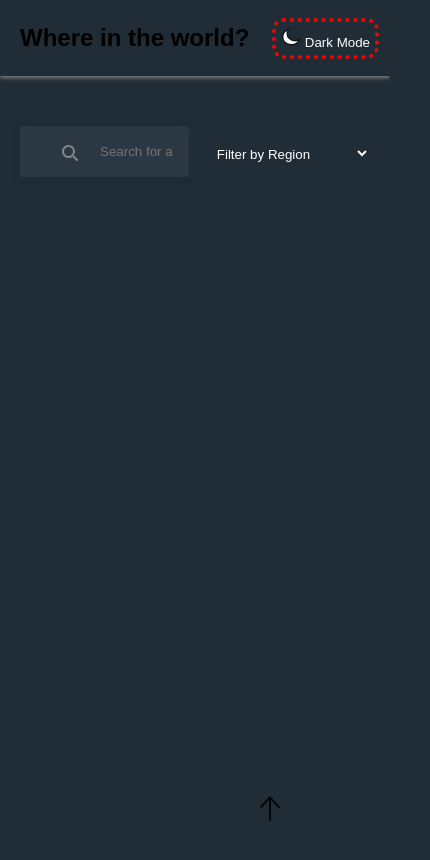
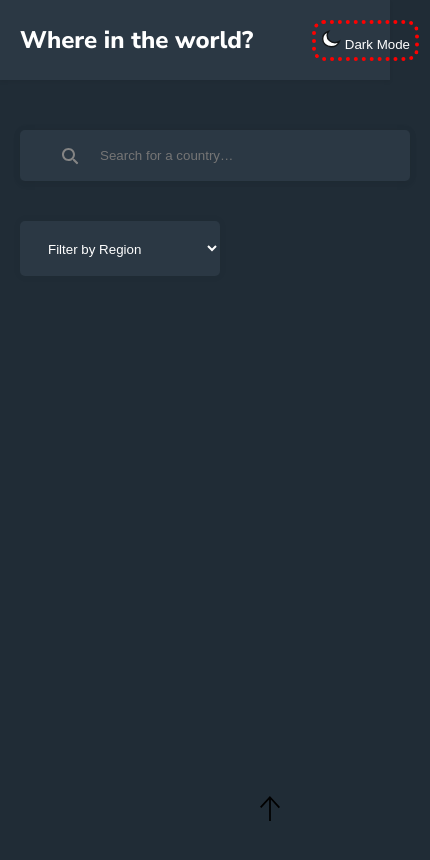
Before and after one commit to Bahromjonov/Countries, a plain HTML site: page index.html in a window 390 px wide. Both pictures are taken after a click on the button "Dark Mode". Shown: the top 860 px of the page, 430 px wide, since content can reach past the window. Drawn offline with Linux system fonts and the light colour scheme; no server answers.

Commit message:
add response

```diff
--- a/app.js
+++ b/app.js
@@ -1,7 +1,7 @@
 // Elementlarni tanlash
 const elDarkMode = document.querySelector('.header-btn');
 const elSearch = document.querySelector('.search');
-const elRegionSelect = document.querySelector('.hero-select');
+const elRegionSelect = document.querySelector('.main-select');
 const elList = document.querySelector('.list');
 
 // API URL
@@ -112,8 +112,12 @@ elRegionSelect.addEventListener('change', () => {
     filterByRegion(selectedRegion);
   }
 });
+
 const btn = document.querySelector('.top');
 const logo = document.querySelector('.logoo')
+const elHeader = document.querySelector('.header-bg')
+const elSelect = document.querySelector('.main-select')
+const elLogo = document.querySelector('.logo')
 
 // Dark Mode
 elDarkMode.addEventListener('click', () => {
@@ -121,7 +125,12 @@ elDarkMode.addEventListener('click', () => {
   elSearch.classList.toggle('search-bg');
   elRegionSelect.classList.toggle('dark-mode');
   elDarkMode.classList.toggle('dark-mode');
-  infoDiv.classList.toggle('card-bg ')
+  elDarkMode.classList.toggle('bg-transparent')
+  elLogo.classList.toggle('oq')
+  elHeader.classList.toggle('header-bgg')
+  // elHeader.classList.toggle('header-bg')
+  elSelect.classList.toggle('search-bg')
+  countryName.classList.toggle('oq')
 });
 
 // Top
--- a/index.html
+++ b/index.html
@@ -6,12 +6,16 @@
   <meta http-equiv="X-UA-Compatible" content="IE=edge">
   <meta name="viewport" content="width=device-width, initial-scale=1.0">
   <title>Countries</title>
+  <!-- Google fonts -->
+  <link rel="preconnect" href="https://fonts.googleapis.com">
+  <link rel="preconnect" href="https://fonts.gstatic.com" crossorigin>
+  <link href="https://fonts.googleapis.com/css2?family=Nunito+Sans:wght@400;600;700;800&display=swap" rel="stylesheet">
   <link rel="stylesheet" href="./style.css">
 </head>
 
 <body>
   <!-- Header -->
-  <div class="header-bg sticky">
+  <div id="header-bg" class="header-bg">
     <header class="container headerr">
       <!-- Header logo -->
       <div>
@@ -35,7 +39,7 @@
         <input class="search" type="search" placeholder="Search for a country…">
       </label>
       <!-- Hero select -->
-      <select class="hero-select">
+      <select class="main-select">
         <option class="option" disabled selected value="Filter">Filter by Region</option>
         <option class="option" value="Africa">Africa</option>
         <option class="option" value="America">America</option>
@@ -47,7 +51,11 @@
     <div>
       <ul class="list item"></ul>
       <button class="top">
-        <svg xmlns="http://www.w3.org/2000/svg" shape-rendering="geometricPrecision" text-rendering="geometricPrecision" image-rendering="optimizeQuality" fill-rule="evenodd" clip-rule="evenodd" viewBox="0 0 404 511.5"><path fill-rule="currentColor" d="m219.24 72.97.54 438.53h-34.95l-.55-442.88L25.77 241.96 0 218.39 199.73 0 404 222.89l-25.77 23.58z"/></svg>
+        <svg xmlns="http://www.w3.org/2000/svg" shape-rendering="geometricPrecision" text-rendering="geometricPrecision"
+          image-rendering="optimizeQuality" fill-rule="evenodd" clip-rule="evenodd" viewBox="0 0 404 511.5">
+          <path fill-rule="currentColor"
+            d="m219.24 72.97.54 438.53h-34.95l-.55-442.88L25.77 241.96 0 218.39 199.73 0 404 222.89l-25.77 23.58z" />
+        </svg>
       </button>
     </div>
   </main>
--- a/style.css
+++ b/style.css
@@ -16,15 +16,10 @@ html {
   border-radius: 3px;
 }
 
-*,
-*::after,
-*::before {
-  box-sizing: inherit;
-}
-
 body {
   background-color: #fafafa;
   height: 5000px;
+  font-family: "Nunito Sans",sans-serif;
 }
 
 .container {
@@ -37,12 +32,19 @@ body {
 }
 
 .header-bg {
+  width: 100%;
   box-shadow: 0px 2px 4px gray;
   margin-bottom: 50px;
 }
 
+.header-bgg {
+  width: 100%;
+  background: #2B3844;
+  box-shadow: 0px 2px 4px rgba(0, 0, 0, 0.06)
+}
+
 .logo {
-  font-family: sans-serif;
+  font-family:"Nunito Sans",sans-serif;
   font-size: 24px;
   font-weight: 800;
   text-decoration: none;
@@ -72,7 +74,7 @@ body {
 .hero {
   display: flex;
   justify-content: space-between;
-  position: relative;
+
   margin-bottom: 50px;
 }
 
@@ -80,6 +82,7 @@ body {
   width: 100%;
   max-width: 480px;
   box-shadow: 0px 2px 9px rgba(0, 0, 0, 0.05);
+  position: relative;
 }
 
 .search-icon {
@@ -98,10 +101,10 @@ body {
   width: 100%;
   max-width: 480px;
   display: inline-block;
-
+  border-radius: 5px;
 }
 
-.hero-select {
+.main-select {
   width: 100%;
   max-width: 200px;
   padding-bottom: 18px;
@@ -109,10 +112,11 @@ body {
   padding-left: 24px;
   border: 0;
   box-shadow: 0px 2px 9px rgba(0, 0, 0, 0.05);
-  border-radius: 8px;
+  border-radius: 5px;
 
 }
-.option{
+
+.option {
   color: #111517;
   font-size: 14px;
   font-family: sans-serif;
@@ -120,28 +124,32 @@ body {
   line-height: 20px;
   margin-bottom: 50px;
 }
+
 .list {
   display: grid;
-  grid-template-columns: 1fr 1fr 1fr 1fr ;
+  grid-template-columns: 1fr 1fr 1fr 1fr;
   gap: 72px;
 }
 
 .still {
-  color: #111517;
+  /* color: #111517; */
   font-size: 18px;
   font-family: sans-serif;
   font-weight: 800;
   line-height: 26px;
+  margin-bottom: 16px;
 }
 
 .none {
   width: 100%;
   list-style: none;
-  background-color: #fff;
-  box-shadow: 0px 0px 7px 2px rgba(0, 0, 0, 0.03);
+  /* background-color: #fff; */
+  /* background-color: #2B3844; */
+  box-shadow: 0px 0px 7px 5px rgba(0, 0, 0, 0.03);
   width: 230px;
 }
-.top{
+
+.top {
   width: 30px;
   color: #111517;
   background-color: transparent;
@@ -151,75 +159,69 @@ body {
   bottom: 20px;
 }
 
-
 /* Dark Mode */
 .dark-mode {
   background-color: #202c36;
   color: white;
 }
-
+.bg-transparent{
+  background-color: transparent;
+}
 .search-bg {
   background-color: #2B3844;
   color: white;
   box-shadow: 0px 0px 7px 2px rgba(0, 0, 0, 0.03);
 }
-.card-bg {
+
+/* .card-bg {
   background-color: #2B3844;
   color: white;
-  box-shadow: 0px 0px 7px 2px rgba(0, 0, 0, 0.03);
-}
-.oq{
+  box-shadow: 0px 0px 7px 2px rgba(0, 0, 0, 0.03); */
+/* } */
+
+.oq {
   color: #fff;
 }
 
-
+/* Media */
 @media only screen and (max-width: 1250px) {
   .list {
     grid-template-columns: 1fr 1fr 1fr;
   }
 }
-@media only screen and (max-width: 1110px) {
 
-  /* .dark-mode {
-      display: none;
-  } */
-  .hamburger {
-      display: block;
-  }
-  .qidiruv {
-      margin-bottom: 50px;
-  }
-}
 @media only screen and (max-width: 880px) {
   .list {
     grid-template-columns: 1fr 1fr;
   }
+  .hero {
+    flex-wrap: wrap;
   }
-@media only screen and (max-width: 700px) {
+}
+@media only screen and (max-width: 730px) {
 
+.main-select{
+  margin-top: 40px;
+}
 }
 @media only screen and (max-width: 550px) {
-  .list {
-      grid-template-columns: 1fr;
-      max-width: 250px;
-  }
   .list {
     width: 100%;
     display: flex;
     flex-direction: column;
+    grid-template-columns: 1fr;
+    max-width: 250px;
   }
 }
+
 @media only screen and (max-width: 460px) {
-  .common-state {
-      font-size: 25px;
-      font-weight: 700;
-  }
-.list{
+  .list {
     display: flex;
     justify-content: center;
     align-items: center;
   }
-.top{
+
+  .top {
     width: 20px;
     font-weight: 700;
   }
```
Lines whose indentation alone changed are shown as unchanged.
